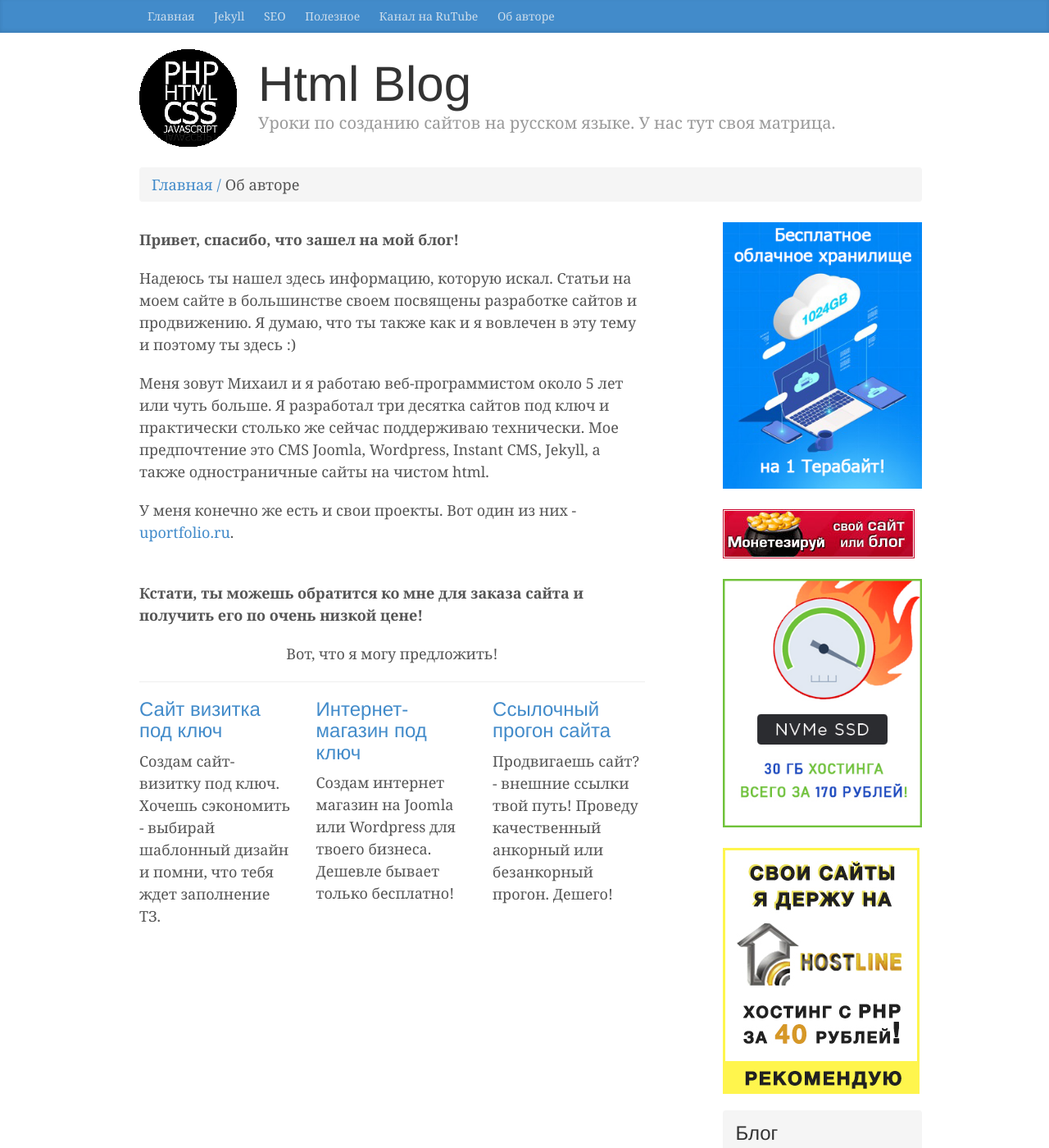
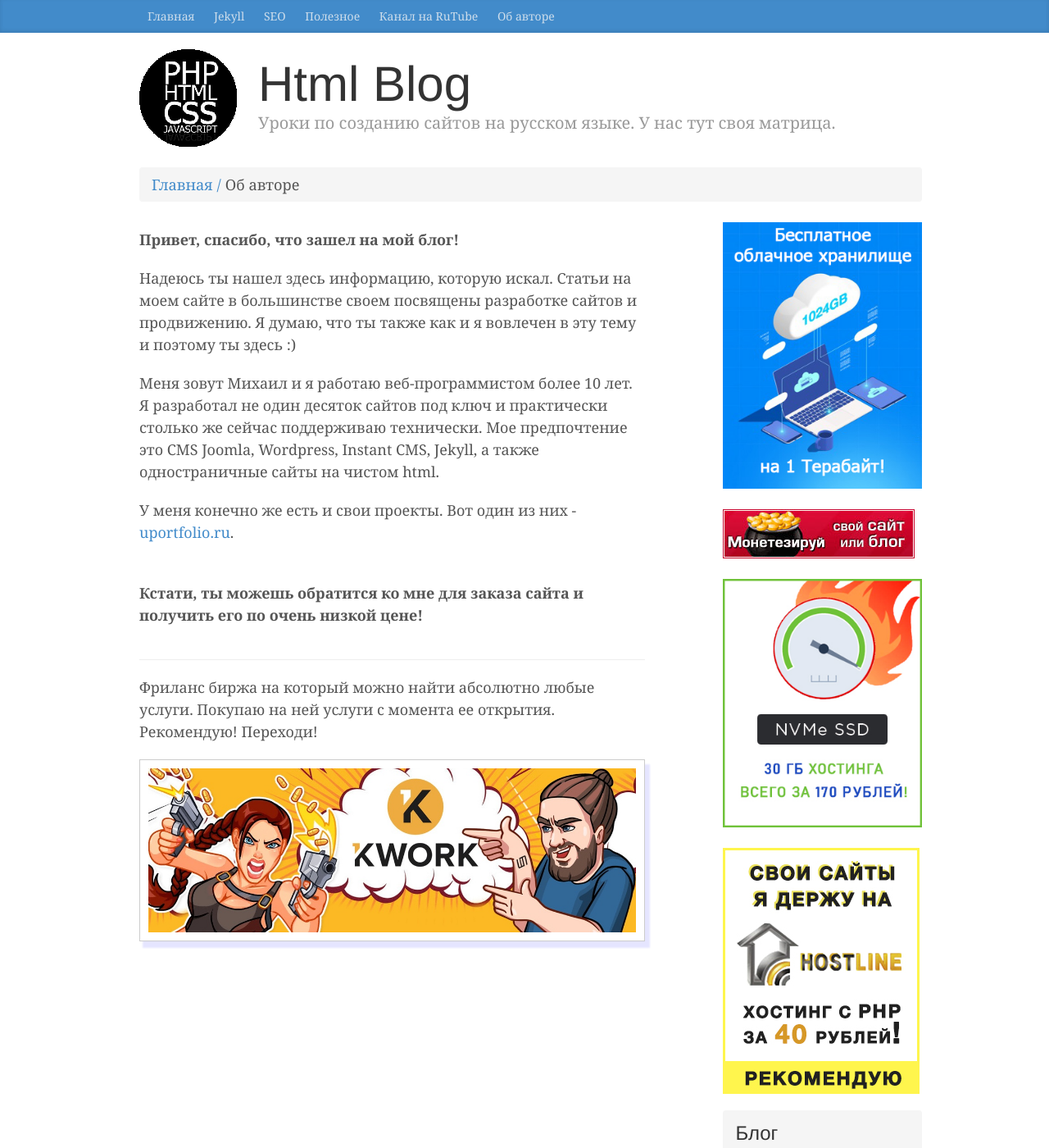
Before and after one commit to htmlblog/htmlblog.github.io, a Jekyll site: the page built from about.html, in a window 1280 px wide and 1400 px high. Shown: the whole window at 82% size. Built offline with Jekyll 4.4.1, drawn with Linux system fonts in a browser that asks for light colours; comment, search, counter and statistics services are not loaded.

Commit message:
Update about.html

```diff
--- a/about.html
+++ b/about.html
@@ -8,25 +8,19 @@ layout: default
   <div class="col-md-12">
     <p><strong>Привет, спасибо, что зашел на мой блог!</strong></p>
     <p>Надеюсь ты нашел здесь информацию, которую искал. Статьи на моем сайте в большинстве своем посвящены разработке сайтов и продвижению. Я думаю, что ты также как и я вовлечен в эту тему и поэтому ты здесь :)</p>
-    <p>Меня зовут Михаил и я работаю веб-программистом около 5 лет или чуть больше. Я разработал три десятка сайтов под ключ и практически столько же сейчас поддерживаю технически. Мое предпочтение это CMS Joomla, Wordpress, Instant CMS, Jekyll, а также одностраничные сайты на чистом html.</p>
+    <p>Меня зовут Михаил и я работаю веб-программистом более 10 лет. Я разработал не один десяток сайтов под ключ и практически столько же сейчас поддерживаю технически. Мое предпочтение это CMS Joomla, Wordpress, Instant CMS, Jekyll, а также одностраничные сайты на чистом html.</p>
     <p>У меня конечно же есть и свои проекты. Вот один из них - <a href="http://uportfolio.ru/" target="_blank">uportfolio.ru</a>.</p>
     <br>
     <p><strong>Кстати, ты можешь обратится ко мне для заказа сайта и получить его по очень низкой цене!</strong></p>
-    <p style="text-align: center">Вот, что я могу предложить!<hr></p>
   </div>
 </div>
 
+<hr>
+<noindex>
+<p>Фриланс биржа на который можно найти абсолютно любые услуги. Покупаю на ней услуги с момента ее открытия. Рекомендую! Переходи!</p>
 <div class="row">
-  <div class="col-md-4">
-    <h3 class="bluecolor">Сайт визитка под ключ</h3>
-    <p>Создам сайт-визитку под ключ. Хочешь сэкономить - выбирай шаблонный дизайн и помни, что тебя ждет заполнение ТЗ.</p>
-  </div>
-  <div class="col-md-4">
-    <h3 class="bluecolor">Интернет-магазин под ключ</h3>
-    <p>Создам интернет магазин на Joomla или Wordpress для твоего бизнеса. Дешевле бывает только бесплатно!</p>
-  </div>
-  <div class="col-md-4">
-    <h3 class="bluecolor">Ссылочный прогон сайта</h3>
-    <p>Продвигаешь сайт? - внешние ссылки твой путь! Проведу качественный анкорный или безанкорный прогон. Дешего!</p>
+  <div class="col-md-12">
+      <a href="https://kwork.ru/ref/10649" target="_blank"  rel="nofollow"><img src="/uploads/kwork.jpg" alt="Kwork.ru - услуги фрилансеров от 500 руб."></a>
   </div>
 </div>
+</noindex>
```
